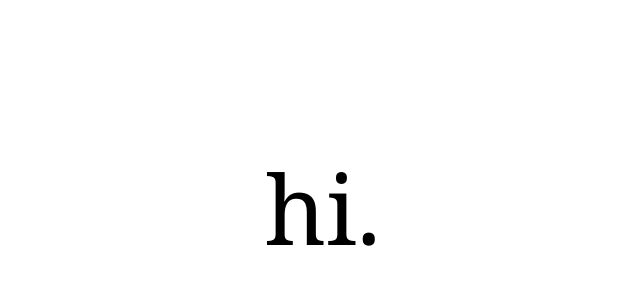
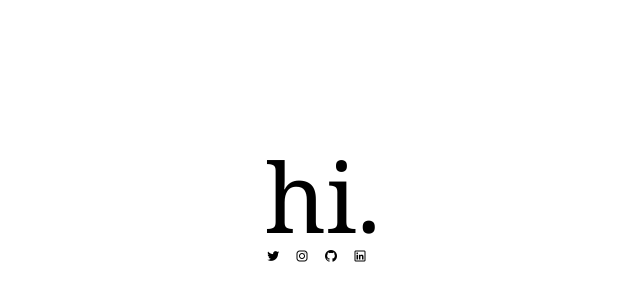
Before and after one commit to Alasdair-Munday/almunday.com, an Eleventy site: page src/index.html in a window 1280 px wide. Shown: the part 192-492 px from the top of the page, without its empty margins (317-957 px from the left). Built offline with nearby package versions, Linux system fonts and the light colour scheme; Eleventy itself is replaced by a stand-in of ours; files that its build step writes are made by us from their sources.

Commit message:
added social links

```diff
--- /dev/null
+++ b/src/_data/links.json
@@ -0,0 +1,18 @@
+[
+  {
+    "name": "twitter",
+    "link": "https://twitter.com/AlasdairMunday"
+  },
+  {
+    "name": "instagram",
+    "link": "https://www.instagram.com/alasdairmunday/"
+  },
+  {
+    "name": "github",
+    "link": "https://github.com/Alasdair-Munday/"
+  },
+  {
+    "name": "linkedin",
+    "link": "https://www.linkedin.com/in/alasdair-munday-350795a3"
+  }
+]
--- a/src/_includes/default.html
+++ b/src/_includes/default.html
@@ -5,7 +5,8 @@
   <meta http-equiv="X-UA-Compatible" content="IE=edge">
   <meta name="viewport" content="width=device-width, initial-scale=1.0">
   <link rel="stylesheet" type="text/css" href="/static/css/style.css"/>
-  <title>AlMunday.com</title>
+  <link rel="stylesheet" href="https://maxst.icons8.com/vue-static/landings/line-awesome/line-awesome/1.3.0/css/line-awesome.min.css">
+  <title>Alasdair Munday</title>
 </head>
 <body>
   {{content | safe}}
--- a/src/index.html
+++ b/src/index.html
@@ -3,5 +3,13 @@ layout: default
 path: home
 ---
 <div class="w-screen h-screen flex justify-center items-center">
-  <h1 class="font-serif text-8xl">hi.</h1>
+  <div>
+    <h1 class="font-serif text-8xl">hi.</h1>
+    <div class="flex w-full flex-row justify-items-stretch">
+      {% for link in links %}
+      <a href="{{link.link}}" class="flex-1"><i class="lab la-{{link.name}}"></i></a>
+      {% endfor %}
+    </div>
+
+  </div>
 </div>
```
